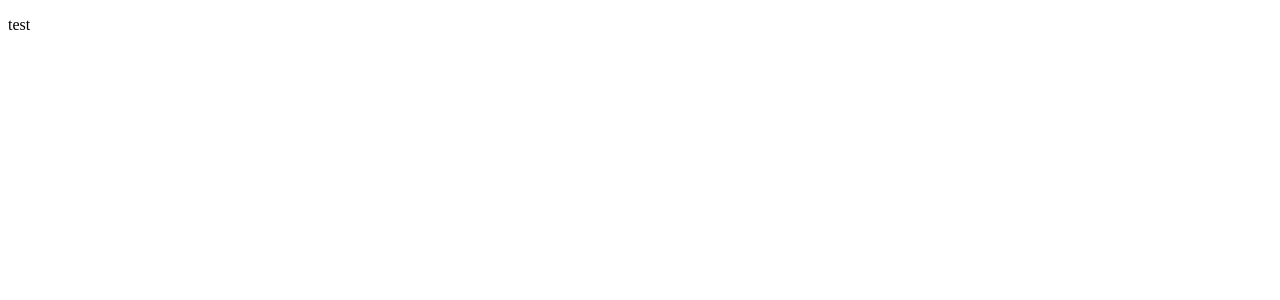
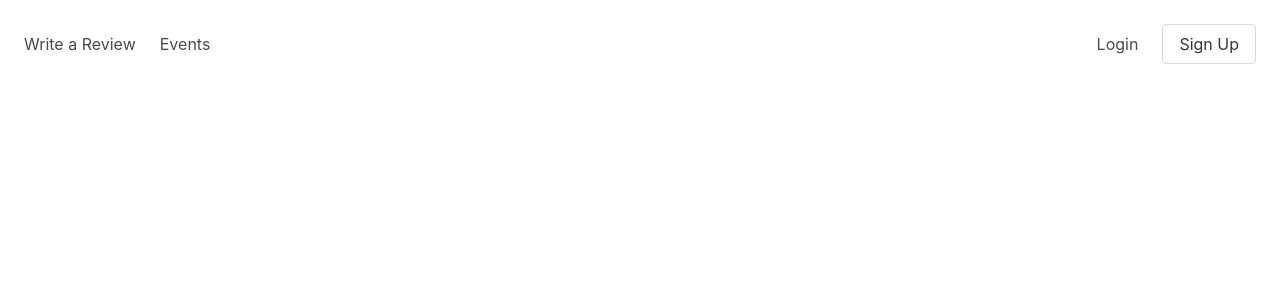
Before and after one commit to jameshahaha/critterpedia, a React (Create React App) app: page / in a window 1280 px wide. Shown: the top 300 px of the page. Built offline with nearby package versions, Linux system fonts and the light colour scheme.

Commit message:
TopNav component

```diff
--- a/public/index.html
+++ b/public/index.html
@@ -25,7 +25,7 @@
       Learn how to configure a non-root public URL by running `npm run build`.
     -->
     <script defer src="https://use.fontawesome.com/releases/v5.3.1/js/all.js"></script>
-    <title>Nookazon</title>
+    <title>Critterpedia</title>
   </head>
   <body>
     <noscript>You need to enable JavaScript to run this app.</noscript>
--- a/src/App.js
+++ b/src/App.js
@@ -1,8 +1,9 @@
 import React from 'react';
+import { LandingPage } from './LandingPage/LandingPage';
 
 function App() {
   return (
-    <p>test</p>
+    <LandingPage/>
   );
 }
 
--- /dev/null
+++ b/src/LandingPage/LandingPage.js
@@ -0,0 +1,10 @@
+import React from 'react';
+import { TopNav } from './TopNav/TopNav';
+
+export function LandingPage(){
+    return(
+        <div>
+            <TopNav/>
+        </div>
+    );
+}
--- /dev/null
+++ b/src/LandingPage/TopNav/TopNav.js
@@ -0,0 +1,20 @@
+import React from 'react';
+import styles from './TopNav.module.css';
+
+export function TopNav() {
+    return(
+        <div className={styles["top-nav"]}>
+            <div>
+                <div className={styles["left"]}>
+                    <span>Write a Review</span>
+                    <span>Events</span>
+                </div>
+            </div>
+            <div className={styles["right"]}>
+                <span>Login</span>
+                <button className="button">Sign Up</button>
+            </div>
+        </div>
+
+    );
+}
--- /dev/null
+++ b/src/LandingPage/TopNav/TopNav.module.css
@@ -0,0 +1,24 @@
+:root{
+    --element-spacing: 1.5rem;
+}
+
+.top-nav{
+    display: flex;
+    justify-content: space-between;
+    align-items: center;
+    margin: var(--element-spacing);
+}
+
+/*Any direct descendants of a left class*/
+.left > * {
+    margin-right: var(--element-spacing);
+}
+
+.right{
+    display: flex;
+    align-items: center;
+}
+
+.right > *{
+    margin-left: var(--element-spacing);
+}
--- a/src/index.js
+++ b/src/index.js
@@ -2,6 +2,7 @@
 import ReactDOM from 'react-dom';
 import App from './App';
 import * as serviceWorker from './serviceWorker';
+import 'bulma/css/bulma.css';
 
 ReactDOM.render(
   <React.StrictMode>
```
Also changed, not shown: src/LandingPage/LandingPage.module.css (added).
